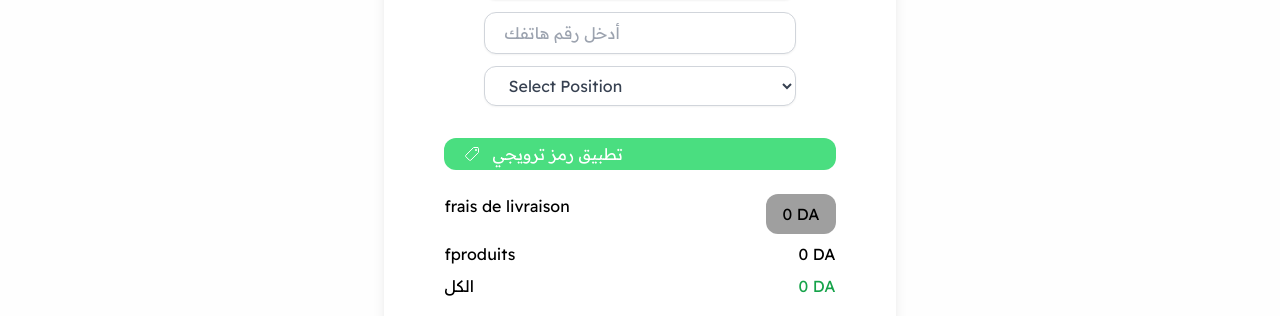
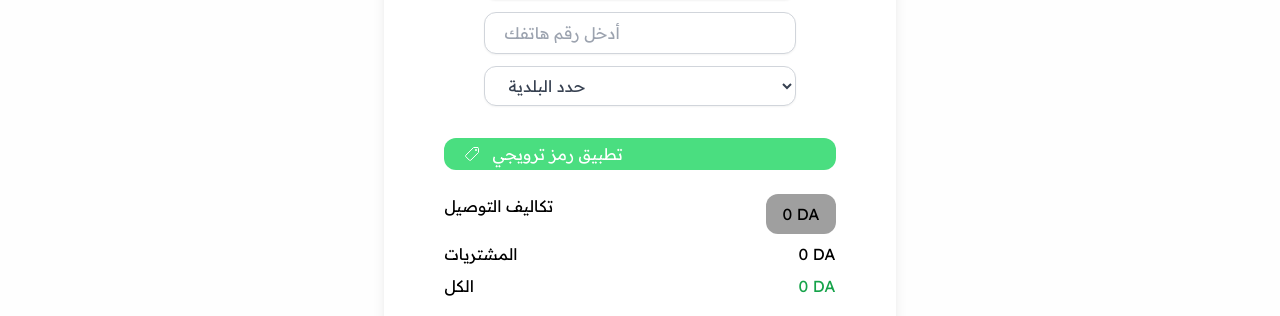
Before and after one commit to raoufffffff/stor, a React (Vite) app: page /checkout in a window 1280 px wide. Shown: the part 226-542 px from the top of the page. Built offline with nearby package versions, Linux system fonts and the light colour scheme.

Commit message:
Add files via upload

```diff
--- a/src/i18n.js
+++ b/src/i18n.js
@@ -117,7 +117,10 @@ const resources = {
       promo: "تطبيق رمز ترويجي",
       Sauces: "الصلصات",
       épices: "بهارات",
-      Boulangerie: "مخبوزات"
+      Boulangerie: "مخبوزات",
+      SelectPosition: "حدد البلدية",
+      frais: "تكاليف التوصيل",
+      fproduits: "المشتريات"
     },
   },
   fr: {
@@ -232,7 +235,10 @@ const resources = {
       promo: "Appliquer un code promo",
       Sauces: "Sauces",
       épices: "épices",
-      Boulangerie: "Boulangerie"
+      Boulangerie: "Boulangerie",
+      SelectPosition: "Sélectionnez la municipalité",
+      frais: "frais de livraison",
+      fproduits: "المشتريات"
 
     }
 
--- a/src/pages/Card/Card.jsx
+++ b/src/pages/Card/Card.jsx
@@ -1,4 +1,4 @@
-import React, { useEffect, useState } from 'react';
+import { useEffect, useState } from 'react';
 import { useSnapshot } from 'valtio';
 import state from '../../stor/stor';
 import { motion } from 'motion/react';
@@ -7,13 +7,11 @@ import CardaiatemCard from '../../compunent/CardItems/CardaiatemCard';
 import EmptyItems from '../../compunent/EmptyItems/EmptyItems';
 import Checkout from '../checkout/Checkout';
 import { getDistance } from 'geolib';
-import Thanks from '../thanks/Thanks';
-import axios from 'axios';
 import { useTranslation } from 'react-i18next';
 
 const Card = () => {
   const { t } = useTranslation();
-  const [searchparams, setsearchparams] = useSearchParams();
+  const [searchparams] = useSearchParams();
   const time = new Date().getHours();
   const snap = useSnapshot(state);
   const [animate, setAnimate] = useState(false);
--- a/src/pages/checkout/Checkout.jsx
+++ b/src/pages/checkout/Checkout.jsx
@@ -138,7 +138,7 @@ const Checkout = () => {
             setErrors({ ...errors, position: false });
           }}
         >
-          <option value="" disabled>{t("Select Position")}</option>
+          <option value="" disabled>{t("SelectPosition")}</option>
           {dz.map(e => (
             <option key={e.name} value={e.name}>{e.name}</option>
           ))}
@@ -151,11 +151,11 @@ const Checkout = () => {
           {t("promo")}
         </p>
         <div className='flex w-10/12 my-1 justify-between'>
-          <p>frais de livraison</p>
+          <p>{t("frais")}</p>
           <p className={`${promoCode.type == "free delevery" && "line-through"} py-2 px-4 rounded-xl bg-[#3337]`}>{info.position.price} DA</p>
         </div>
         <div className='flex w-10/12 my-1 justify-between'>
-          <p>fproduits</p>
+          <p>{t("fproduits")}</p>
           <div
             className='flex'
           >
--- a/src/pages/item/Item.jsx
+++ b/src/pages/item/Item.jsx
@@ -3,10 +3,30 @@ import { useSearchParams } from "react-router-dom";
 import { IoCloseSharp } from "react-icons/io5";
 import axios from "axios";
 import { motion } from "motion/react";
+import { useSnapshot } from "valtio";
+import state from "../../stor/stor";
+
 const Item = () => {
   const [myItem, setMyItem] = useState(null);
   const [loading, setLoading] = useState(true);
   const [error, setError] = useState(null);
+  const snap = useSnapshot(state);
+
+  const handleAddItem = () => {
+    const existingItem = snap.items.find((e) => e.name === myItem.name);
+
+    if (existingItem) {
+      // Update the quantity for an existing item
+      state.items = state.items.map((e) =>
+        e.name === myItem.name ? { ...e, q: e.q + 1 } : e
+      );
+    } else {
+      // Add the new item with quantity 1
+      let n = { ...myItem, q: 1 };
+      state.items = [...state.items, n];
+    }
+    closeModal();
+  };
 
   const [searchParams, setSearchParams] = useSearchParams();
   const itemParam = searchParams.get("item");
@@ -30,10 +50,11 @@ const Item = () => {
     getItem();
   }, [itemParam]);
 
-  const closeModal = () => setSearchParams((prev) => {
-    prev.delete("item");
-    return new URLSearchParams(prev);
-  });
+  const closeModal = () =>
+    setSearchParams((prev) => {
+      prev.delete("item");
+      return new URLSearchParams(prev);
+    });
 
   if (!itemParam) return null;
 
@@ -50,7 +71,8 @@ const Item = () => {
         animate={{ scale: 1 }}
         exit={{ scale: 0 }}
         transition={{ duration: 0.5, delay: 0.5, type: "spring" }}
-        className="bg-white relative flex flex-col w-10/12 md:w-6/12 h-4/6 overflow-y-auto rounded-xl shadow-lg">
+        className="bg-white relative flex flex-col w-10/12 md:w-6/12 h-4/6 overflow-y-auto rounded-xl shadow-lg"
+      >
         {/* Close Button */}
         <IoCloseSharp
           onClick={closeModal}
@@ -84,8 +106,16 @@ const Item = () => {
               {myItem?.name || "Unknown Item"}
             </p>
             <div className="mt-4 px-4 text-center">
-              <p className="text-gray-600">{myItem?.description || "No description available."}</p>
+              <p className="text-gray-600">
+                {myItem?.description || "No description available."}
+              </p>
             </div>
+            <button
+              onClick={handleAddItem}
+              className="mt-4 px-6 py-2 bg-[#dd2a5b] text-white rounded-lg hover:bg-[#c12350] transition-all"
+            >
+              Add
+            </button>
           </div>
         )}
       </motion.div>
```
Also changed, not shown: src/compunent/best/BestOfferCard.jsx (+5 -6 lines).
